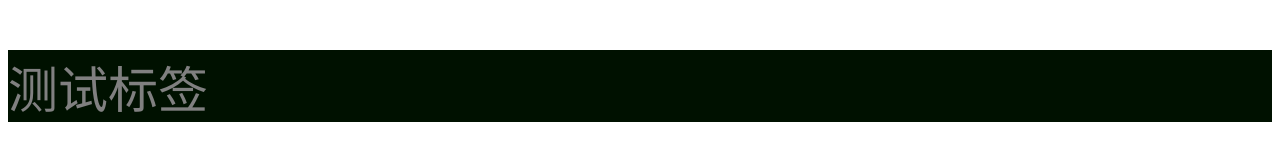
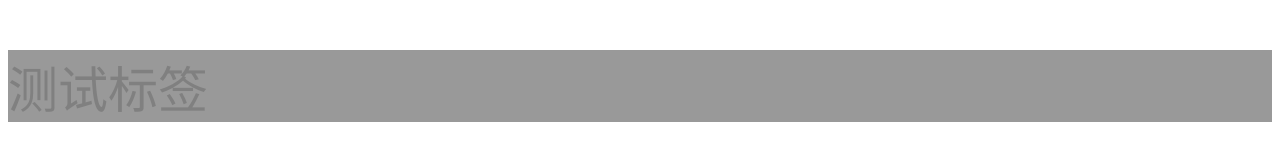
Before and after one commit to MrMerry/text, a plain HTML site: page text.html in a window 1280 px wide. Drawn offline with Linux system fonts and the light colour scheme.

Commit message:
修改了新加文件

```diff
--- a/text.html
+++ b/text.html
@@ -6,7 +6,7 @@
 	<style>
 	p {
 		font-size: 50px;
-		background: #010;
+		background: #999;
 		color: gray;
 	}
 	</style>
```
Also changed, not shown: 1 other file.
